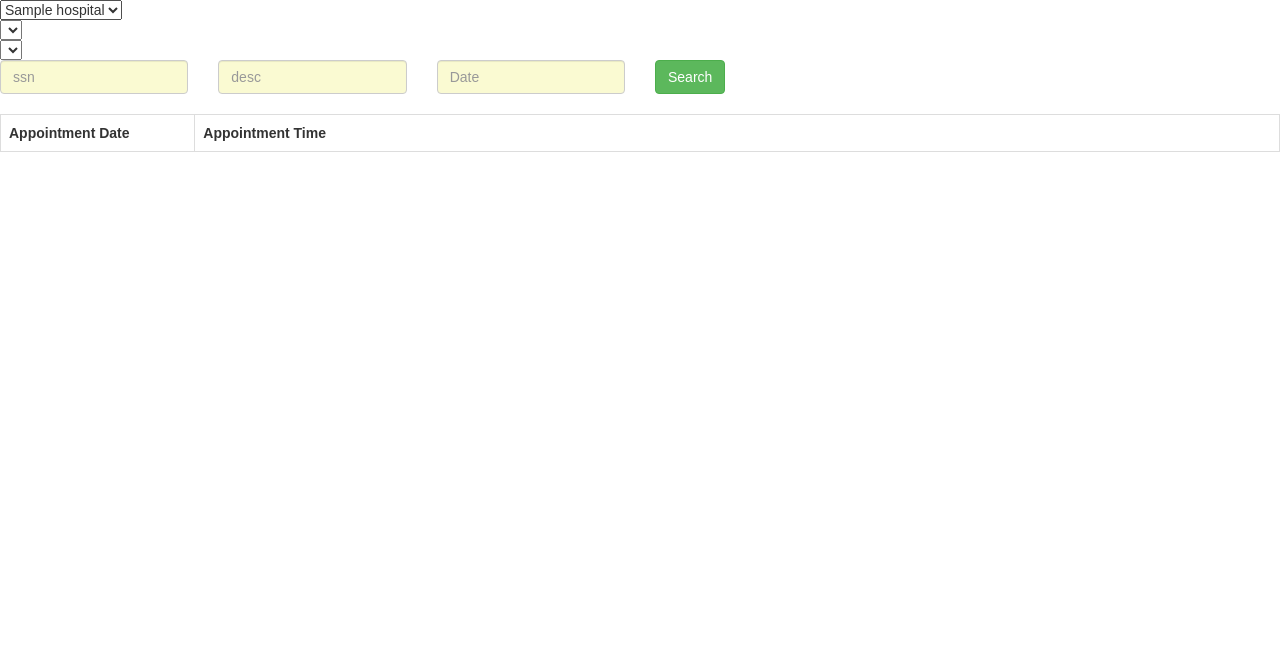
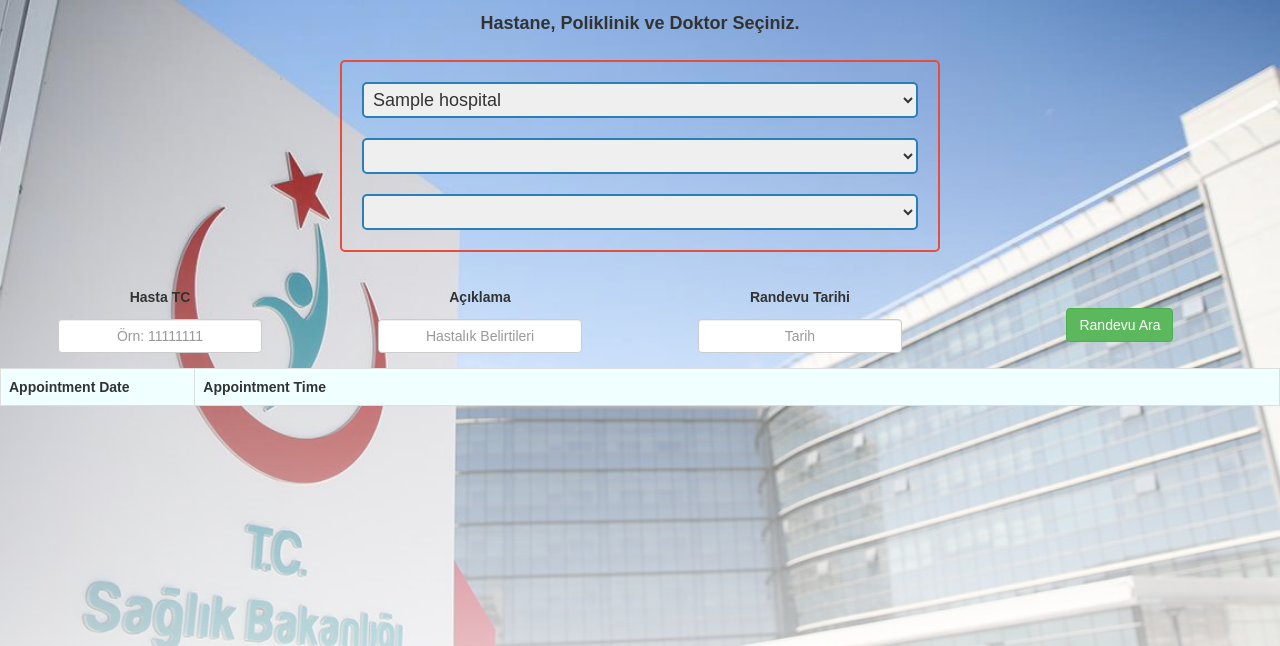
Before and after one commit to alptekinsarilar/AppointmentSystem, a Flask app: page /appointment in a window 1280 px wide. Shown: the top 646 px of the page. Run offline with Flask 2, Linux system fonts and the light colour scheme; tables that the repository leaves empty hold one stand-in row (values such as "Sample post"); lists and menus that the app fills with data are empty; some libraries are stand-ins or nearby versions.

Commit message:
alptekin değişiklikler

```diff
--- /dev/null
+++ b/static/css/alptekin.css
@@ -0,0 +1,80 @@
+body{
+    font-family: sans-serif;
+    background-image: url('background.png');
+    background-repeat: no-repeat;
+    background-attachment: fixed;
+    background-size: cover;
+}
+
+.appointment-form{
+    max-width: 600px;
+    margin:2rem auto;
+    border:2px solid #E74C3C;
+    padding:2rem;
+    border-radius:5px;
+}
+
+select{
+    display:block;
+    width:100%;
+    border:2px solid #2980B9;
+    padding:.5rem;
+    font-size:18px;
+    border-radius:5px;
+}
+.rows{
+    width: 100%;
+    display: flex;
+    justify-content: space-between;
+    flex-wrap: nowrap;
+    flex-direction: row;
+    align-items: center;
+}
+
+input {
+    display: block;
+    text-align: center;
+    max-width: 250px;
+    margin:1rem auto;
+    padding: .5rem;
+    font-size: 18px;
+    border-radius: 5px;
+}
+
+.col-md-2{
+    display: inline-block;
+    text-align: center;
+    margin:0 auto;
+    padding: .5rem;
+    border-radius: 5px;
+}
+
+.col-md-4{
+    align-items: center;
+    display: inline-block;
+    text-align: center;
+    border-radius: 5px;
+}
+
+label{
+    display:block;
+    padding:1rem 0 .25rem;
+    font-size:14px;
+}
+
+#form_label{
+    margin: auto;
+    font-size: large;
+    display: block;
+    text-align: center;
+    line-height: 150%;
+}
+
+.table{
+    backface-visibility: hidden;
+}
+
+tr{
+    backface-visibility: visible;
+    background-color: azure;
+}
--- a/static/css/main.css
+++ b/static/css/main.css
@@ -1,6 +1,14 @@
 body{
     margin:0;
     font-family: sans-serif;
+}
+
+.appointment-form{
+    max-width:500px;
+    margin:2rem auto;
+    border:2px solid #E74C3C;
+    padding:2rem;
+    border-radius:5px;
 }
 
 .foo {
--- a/templates/appointment.html
+++ b/templates/appointment.html
@@ -7,11 +7,11 @@
     <title>Document</title>
     <link rel="stylesheet" href="https://maxcdn.bootstrapcdn.com/bootstrap/3.3.7/css/bootstrap.min.css"/>
     <link rel="stylesheet" href="https://cdnjs.cloudflare.com/ajax/libs/jqueryui/1.12.1/jquery-ui.css"/>
-    <link rel="stylesheet" href="../static/css/main.css">
+    <link rel="stylesheet" href="../static/css/alptekin.css">
 </head>
 <body>
-
-    <form name = 'appointment_form'  method="post">
+    <label id="form_label" for="form" >Hastane, Poliklinik ve Doktor Seçiniz.</label>
+    <form name = 'appointment_form' id="form" class="appointment-form" method="post">
         {{ hospital_form.csrf_token() }}
         {{ hospital_form.all_hospitals }} <br>
         {{ clinic_form.clinics }}         <br>
@@ -20,21 +20,22 @@
 
 
 
-    <div class="row">
+    <div class="rows">
         <div class="col-md-2">
-            <input type="text" name="ssn" id="ssn" maxlength="8" minlength="8" class="form-control" placeholder="ssn" required />
+            <label for="ssn">Hasta TC</label>
+            <input type="text" name="ssn" id="ssn" maxlength="8" minlength="8" class="form-control" placeholder="Örn: 11111111" required />
         </div>
         <div class="col-md-2">
-            <input type="text" name="desc" id="desc" minlength="1" class="form-control" placeholder="desc" required/>
+            <label for="desc">Açıklama</label>
+            <input type="text" name="desc" id="desc" class="form-control" placeholder="Hastalık Belirtileri"/>
         </div>
         <div class="col-md-2">
-            <input type="text" name="From" id="From" class="form-control" placeholder="Date" required/>
+            <label for="From">Randevu Tarihi</label>
+            <input type="text" name="From" id="From" class="form-control" placeholder="Tarih" required/>
         </div>
-        <div class="col-md-4">
-            <input type="button" name="range" id="range" value="Search" class="btn btn-success"/>
+        <div class="col-md-2">
+            <input type="button" name="range" id="range" value="Randevu Ara" class="btn btn-success"/>
         </div>
-        <div class="clearfix"></div>
-        <br/>
     </div>
     <div id="available_appointments">
         <table class="table table-bordered">
@@ -43,8 +44,6 @@
             <th width="35%">Appointment Time</th>
 
         </table>
-
-
     </div>
 
 </body>
--- a/templates/available_time_response.html
+++ b/templates/available_time_response.html
@@ -6,7 +6,7 @@
 <p id="error-message" class="btn-danger" >
     Unsuccessfull
 </p>
-
+<div style="width:1000px; margin-left:auto;margin-right:auto; margin-bottom: 10px; background-color: azure; height: 276px; overflow: scroll;">
     <table class="table table-bordered">
         <tr>
 
@@ -17,10 +17,12 @@
             <tr>
             <td>{{row.app_date}}</td>
             <td class="app_time">{{row.app_time}}</td>
-        <td><input class = "row-button" type="button" id = "row_select", value = "Take"></td>
+            <td><input class = "row-button" type="button" id = "row_select", value = "Al"></td>
             </tr>
         {% endfor %}
     </table>
+</div>
+
 
 <script>
     var doctor = document.getElementById('doctors').value
```
Also changed, not shown: static/css/background.png (added). Lines whose indentation alone changed are shown as unchanged.
